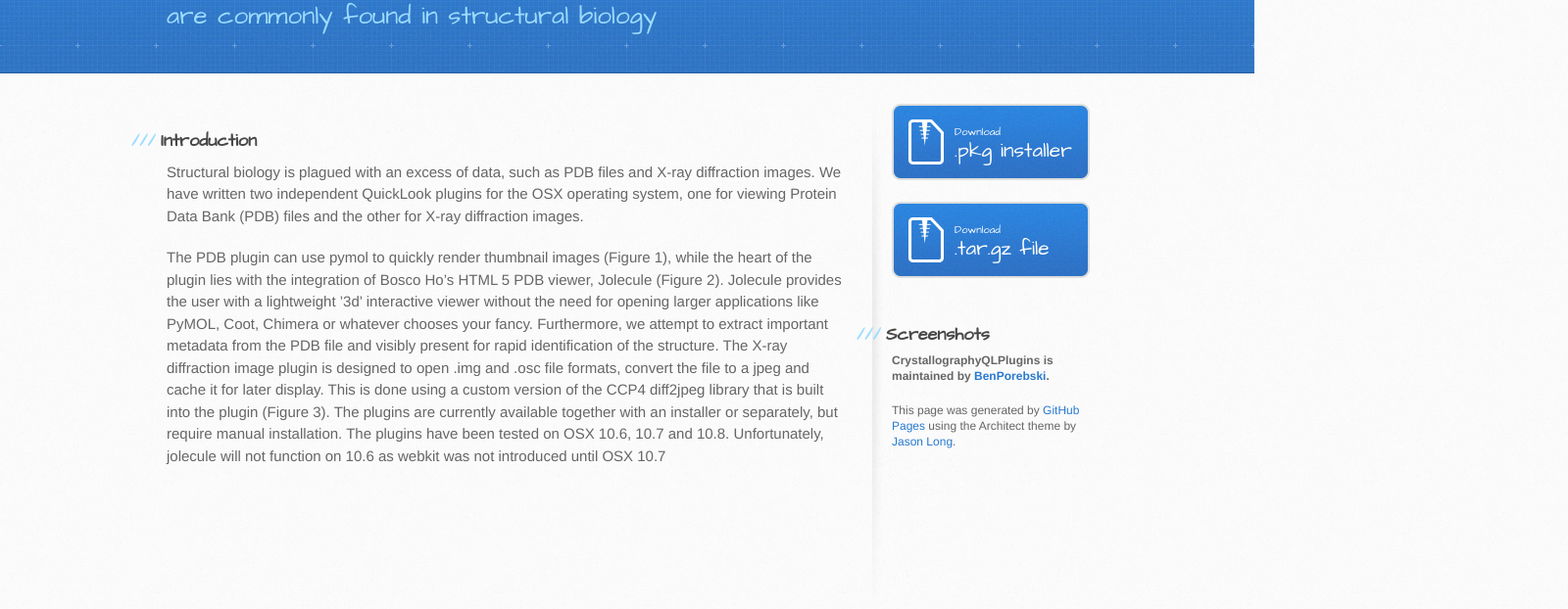
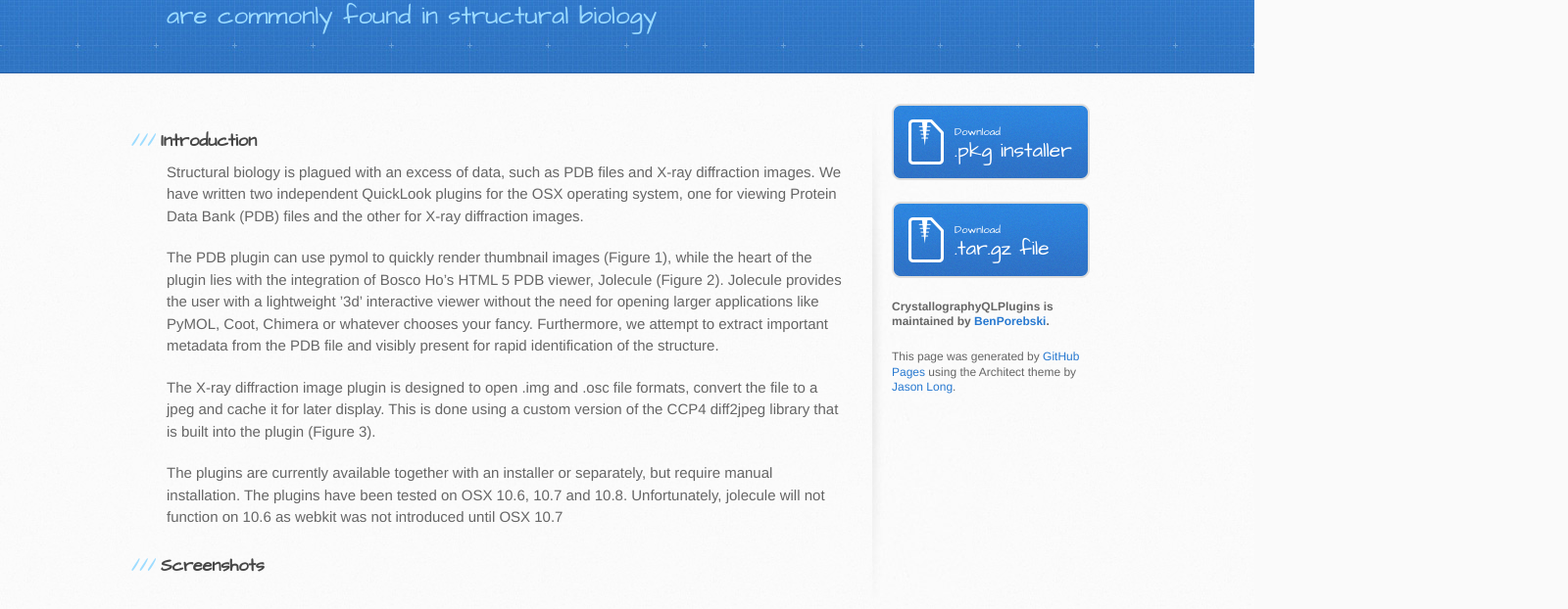
Before and after one commit to BenPorebski/CrystallographyQLPlugins, a plain HTML site: page index.html in a window 1280 px wide. Shown: the part 194-816 px from the top of the page at 98% size, 1600 px wide, since content can reach past the window. Drawn offline with Linux system fonts and the light colour scheme.

Commit message:
Update index.html

```diff
--- a/index.html
+++ b/index.html
@@ -31,14 +31,17 @@
 
 <p>Structural biology is plagued with an excess of data, such as PDB files and X-ray diffraction images. We have written two independent QuickLook plugins for the OSX operating system, one for viewing Protein Data Bank (PDB) files and the other for X-ray diffraction images.</p>
 
-The PDB plugin can use pymol to quickly render thumbnail images (Figure 1), while the heart of the plugin lies with the integration of Bosco Ho’s HTML 5 PDB viewer, Jolecule (Figure 2). Jolecule provides the user with a lightweight ’3d’ interactive viewer without the need for opening larger applications like PyMOL, Coot, Chimera or whatever chooses your fancy. Furthermore, we attempt to extract important metadata from the PDB file and visibly present for rapid identification of the structure.
+<p>The PDB plugin can use pymol to quickly render thumbnail images (Figure 1), while the heart of the plugin lies with the integration of Bosco Ho’s HTML 5 PDB viewer, Jolecule (Figure 2). Jolecule provides the user with a lightweight ’3d’ interactive viewer without the need for opening larger applications like PyMOL, Coot, Chimera or whatever chooses your fancy. Furthermore, we attempt to extract important metadata from the PDB file and visibly present for rapid identification of the structure.</p>
 
-The X-ray diffraction image plugin is designed to open .img and .osc file formats, convert the file to a jpeg and cache it for later display. This is done using a custom version of the CCP4 diff2jpeg library that is built into the plugin (Figure 3).
+<p>The X-ray diffraction image plugin is designed to open .img and .osc file formats, convert the file to a jpeg and cache it for later display. This is done using a custom version of the CCP4 diff2jpeg library that is built into the plugin (Figure 3).</p>
 
-The plugins are currently available together with an installer or separately, but require manual installation. The plugins have been tested on OSX 10.6, 10.7 and 10.8. Unfortunately, jolecule will not function on 10.6 as webkit was not introduced until OSX 10.7
+<p>The plugins are currently available together with an installer or separately, but require manual installation. The plugins have been tested on OSX 10.6, 10.7 and 10.8. Unfortunately, jolecule will not function on 10.6 as webkit was not introduced until OSX 10.7</p>
+
+        <h3>Screenshots</h3>
+
+
 
         </section>
-
           <aside id="sidebar">
           <a href="https://github.com/BenPorebski/CrystallographyQLPlugins/zipball/master" class="button">
             <small>Download</small>
@@ -48,14 +51,6 @@ The plugins are currently available together with an installer or separately, bu
             <small>Download</small>
             .tar.gz file
           </a>
-
-        <section id="main-content">
-          <h3>Screenshots</h3>
-
-
-
-        </section>
-
 
           <p class="repo-owner"><a href="https://github.com/BenPorebski/CrystallographyQLPlugins"></a>CrystallographyQLPlugins is maintained by <a href="https://github.com/BenPorebski">BenPorebski</a>.</p>
 
```
